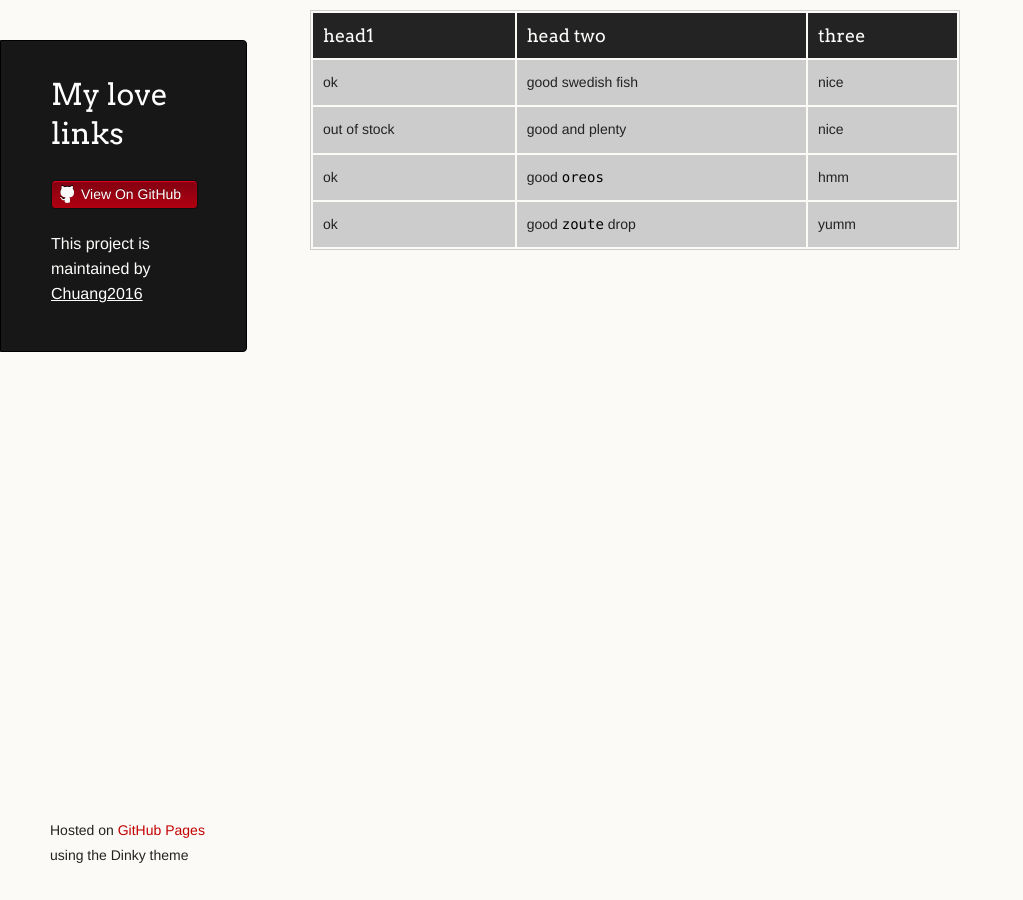
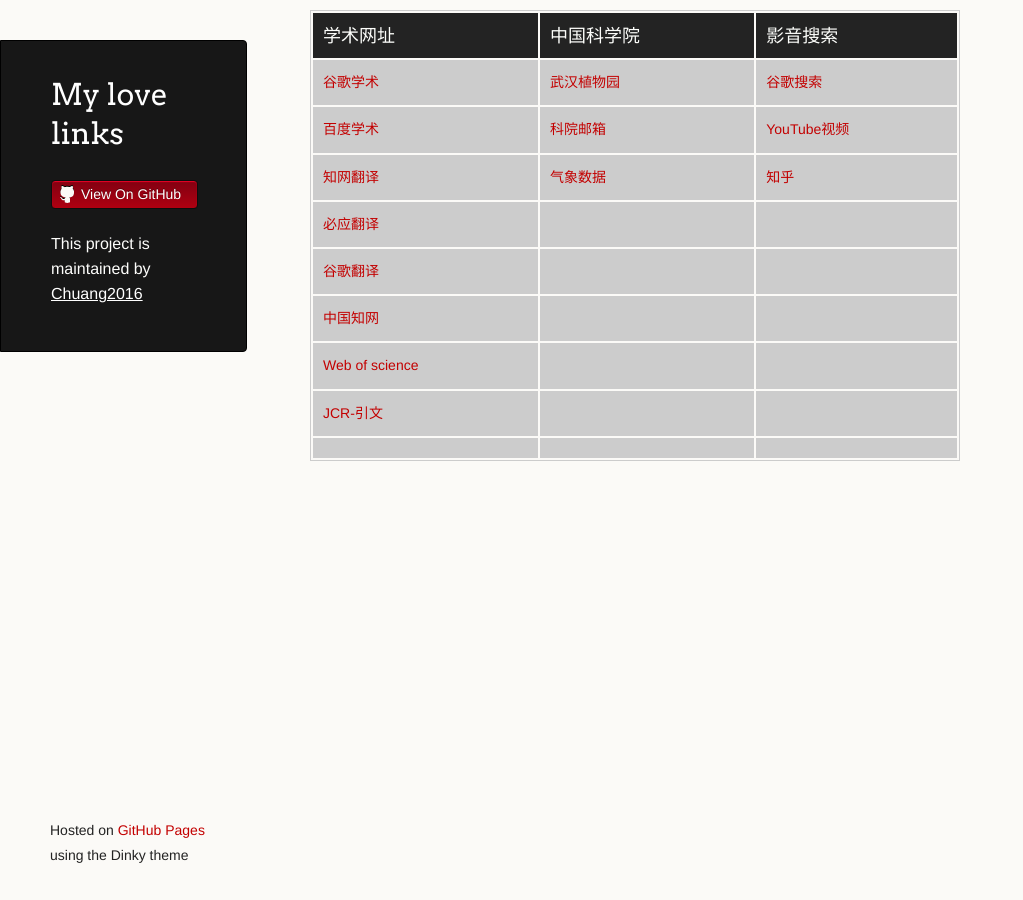
Before and after one commit to Chuang2016/test2, a Jekyll site: the page built from index.md, in a window 1280 px wide. Shown: the whole page, without its empty margins (0-1023 px from the left). Built offline with Jekyll 4.4.1, drawn with Linux system fonts in a browser that asks for light colours; the repository's description, which GitHub fills in, is left out.

```diff
--- a/index.md
+++ b/index.md
@@ -4,9 +4,14 @@ layout: default
 
 
 
-| head1        | head two          | three |
+| 学术网址        | 中国科学院          | 影音搜索 |
 |:-------------|:------------------|:------|
-| ok           | good swedish fish | nice  |
-| out of stock | good and plenty   | nice  |
-| ok           | good `oreos`      | hmm   |
-| ok           | good `zoute` drop | yumm  |
+| [谷歌学术](https://scholar.google.ca/)           | [武汉植物园](http://www.whiob.ac.cn/) | [谷歌搜索](https://www.google.ca/)  |
+| [百度学术](http://xueshu.baidu.com/) | [科院邮箱](https://mail.cstnet.cn/coremail/)   | [YouTube视频](https://www.youtube.com/)  |
+| [知网翻译](http://dict.cnki.net/)           | [气象数据](http://data.cma.cn/)      | [知乎](https://www.zhihu.com/)  |
+| [必应翻译](https://cn.bing.com/dict/)           | []() | []()  |
+| [谷歌翻译](https://translate.google.cn/)          | []() | []()  |
+| [中国知网](http://www.cnki.net/)          | []() | []()  |
+| [Web of science](http://apps.webofknowledge.com/UA_GeneralSearch_input.do?product=UA&search_mode=GeneralSearch&SID=6DtPN5iQ6LOSElbNtwe&preferencesSaved=)          | []() | []()  |
+| [JCR-引文](http://jcr.incites.thomsonreuters.com/JCRLandingPageAction.action)          | []() | []()  |
+| []()          | []() | []()  |
```
